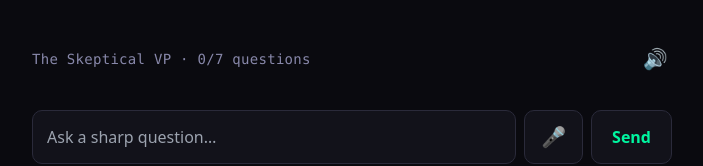
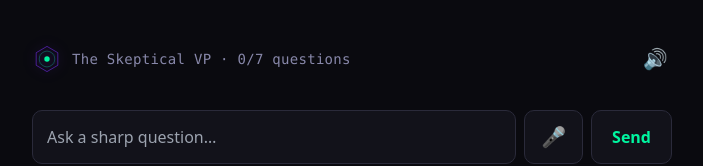
Before and after one commit to sarveshkhimesra/beat-axiom, a Next.js app: page /duel in a window 1280 px wide. Both pictures are taken after a click on the button 640 px from the left and 203 px from the top of the page. Shown: the top 166 px of the page, without its empty margins (288-991 px from the left). Built offline with nearby package versions, Linux system fonts and the light colour scheme.

Commit message:
feat(duel): add animated AXIOM avatar (geometric AI core) on duel + scorecard (Rahul's note 2)

```diff
--- a/src/app/duel/DuelClient.tsx
+++ b/src/app/duel/DuelClient.tsx
@@ -7,6 +7,7 @@ import { MAX_PLAYER_TURNS, MAX_MESSAGE_CHARS } from "@/lib/duel/config";
 import { DuelMessage, ScenarioId } from "@/lib/duel/types";
 import { sfx, isMuted, setMuted } from "@/lib/duel/sfx";
 import { useSpeech } from "@/lib/duel/useSpeech";
+import AxiomAvatar from "@/components/AxiomAvatar";
 
 type Phase = "pick" | "play" | "scoring";
 
@@ -140,7 +141,10 @@ export default function DuelClient() {
   return (
     <main style={wrap}>
       <div className="font-mono-display" style={{ display: "flex", justifyContent: "space-between", alignItems: "center", gap: 8, color: "var(--text-secondary)", fontSize: "clamp(12px, 3.2vw, 14px)" }}>
-        <span>{scenario?.title} · {turnsUsed}/{MAX_PLAYER_TURNS} questions</span>
+        <div style={{ display: "flex", alignItems: "center", gap: 10, minWidth: 0 }}>
+          <AxiomAvatar size={30} />
+          <span style={{ overflow: "hidden", textOverflow: "ellipsis", whiteSpace: "nowrap" }}>{scenario?.title} · {turnsUsed}/{MAX_PLAYER_TURNS} questions</span>
+        </div>
         {muteBtn}
       </div>
       <div style={{ margin: "16px 0", display: "flex", flexDirection: "column", gap: 12 }}>
--- a/src/app/r/[shareId]/page.tsx
+++ b/src/app/r/[shareId]/page.tsx
@@ -3,6 +3,7 @@ import Link from "next/link";
 import { getSession } from "@/lib/duel/store";
 import { buildShareText } from "@/lib/duel/shareText";
 import ShareButtons from "./ShareButtons";
+import AxiomAvatar from "@/components/AxiomAvatar";
 
 export const runtime = "nodejs";
 
@@ -45,6 +46,10 @@ export default async function ScorecardPage({ params }: { params: { shareId: str
   const postText = buildShareText(v, shareUrl);
   return (
     <main style={{ maxWidth: 720, margin: "0 auto", padding: "clamp(20px, 5vw, 48px)", width: "100%", boxSizing: "border-box" }}>
+      <div style={{ display: "flex", flexDirection: "column", alignItems: "center", marginBottom: 20 }}>
+        <AxiomAvatar size={72} />
+        <div className="font-mono-display" style={{ color: "var(--accent-secondary)", letterSpacing: 2, marginTop: 8, fontSize: 13 }}>AXIOM HAS SPOKEN</div>
+      </div>
       <div className="surface" style={{ padding: "clamp(20px, 5vw, 32px)", borderRadius: 12 }}>
         <div style={{ color: "var(--text-secondary)", fontSize: "clamp(12px, 3.2vw, 15px)" }} className="font-mono-display">
           BEAT AXIOM · {session.scenarioTitle} · an AI by Rahul Kothari
--- /dev/null
+++ b/src/components/AxiomAvatar.tsx
@@ -0,0 +1,38 @@
+/** AXIOM's visual identity — a geometric, glowing AI core. Pure SVG with SMIL
+ * animation (no JS, works in server + client components). Not human: a rotating
+ * hex frame, a pulsing ring, and a breathing core. */
+export default function AxiomAvatar({ size = 56 }: { size?: number }) {
+  return (
+    <svg
+      width={size}
+      height={size}
+      viewBox="0 0 100 100"
+      role="img"
+      aria-label="AXIOM"
+      style={{ display: "block", filter: "drop-shadow(0 0 6px rgba(123,47,255,0.5))" }}
+    >
+      {/* rotating hex frame */}
+      <g fill="none" stroke="var(--accent-secondary)" strokeWidth="2" opacity="0.9">
+        <polygon points="50,8 86,29 86,71 50,92 14,71 14,29">
+          <animateTransform attributeName="transform" type="rotate" from="0 50 50" to="360 50 50" dur="28s" repeatCount="indefinite" />
+        </polygon>
+      </g>
+      {/* counter-rotating hex, fainter */}
+      <g fill="none" stroke="var(--accent-secondary)" strokeWidth="1" opacity="0.4">
+        <polygon points="50,20 76,35 76,65 50,80 24,65 24,35">
+          <animateTransform attributeName="transform" type="rotate" from="360 50 50" to="0 50 50" dur="20s" repeatCount="indefinite" />
+        </polygon>
+      </g>
+      {/* pulsing ring */}
+      <circle cx="50" cy="50" r="26" fill="none" stroke="var(--accent-primary)" strokeWidth="1.5" opacity="0.6">
+        <animate attributeName="r" values="24;28;24" dur="3.2s" repeatCount="indefinite" />
+        <animate attributeName="opacity" values="0.6;0.2;0.6" dur="3.2s" repeatCount="indefinite" />
+      </circle>
+      {/* breathing core */}
+      <circle cx="50" cy="50" r="9" fill="var(--accent-primary)">
+        <animate attributeName="r" values="8;11;8" dur="2.4s" repeatCount="indefinite" />
+        <animate attributeName="opacity" values="0.95;0.7;0.95" dur="2.4s" repeatCount="indefinite" />
+      </circle>
+    </svg>
+  );
+}
```
